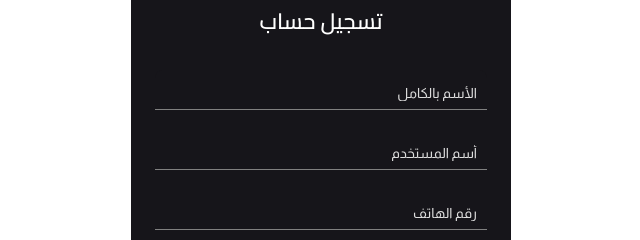
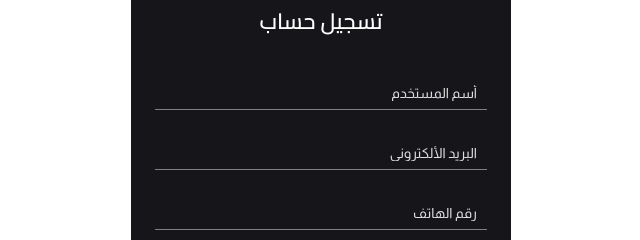
Before and after one commit to Mohamed-Ly/wst, a plain HTML site: page alwaset/signup.html in a window 1280 px wide. Shown: the part 133-373 px from the top of the page, 319-959 px from the left. Drawn offline with Linux system fonts and the light colour scheme.

Commit message:
Update signup.html

```diff
--- a/alwaset/signup.html
+++ b/alwaset/signup.html
@@ -20,8 +20,8 @@
             <span class="title">تسجيل حساب</span>
             <!-- <span class="subtitle">Create a free account with your email.</span> -->
             <div class="form-container">
-                    <input type="text" class="input inp-first" id="inp-name" placeholder="الأسم بالكامل" required>
-                    <input type="text" class="input inp-first" id="inp-full-name" placeholder="أسم المستخدم" required>
+                    <input type="text" class="input inp-first" id="inp-name" placeholder="أسم المستخدم" required>
+                    <input type="text" class="input inp-first" id="inp-full-name" placeholder="البريد الألكتروني" required>
                     <input type="text" class="input inp-second" id="inp-number" placeholder="رقم الهاتف" required maxlength="10">
                     <input type="password" class="input inp-second" id="inp-password" placeholder="كلمة السر" required>
                     <input type="password" class="input" id="inp-password-confirm" placeholder="تأكيد كلمة السر" required>
```
